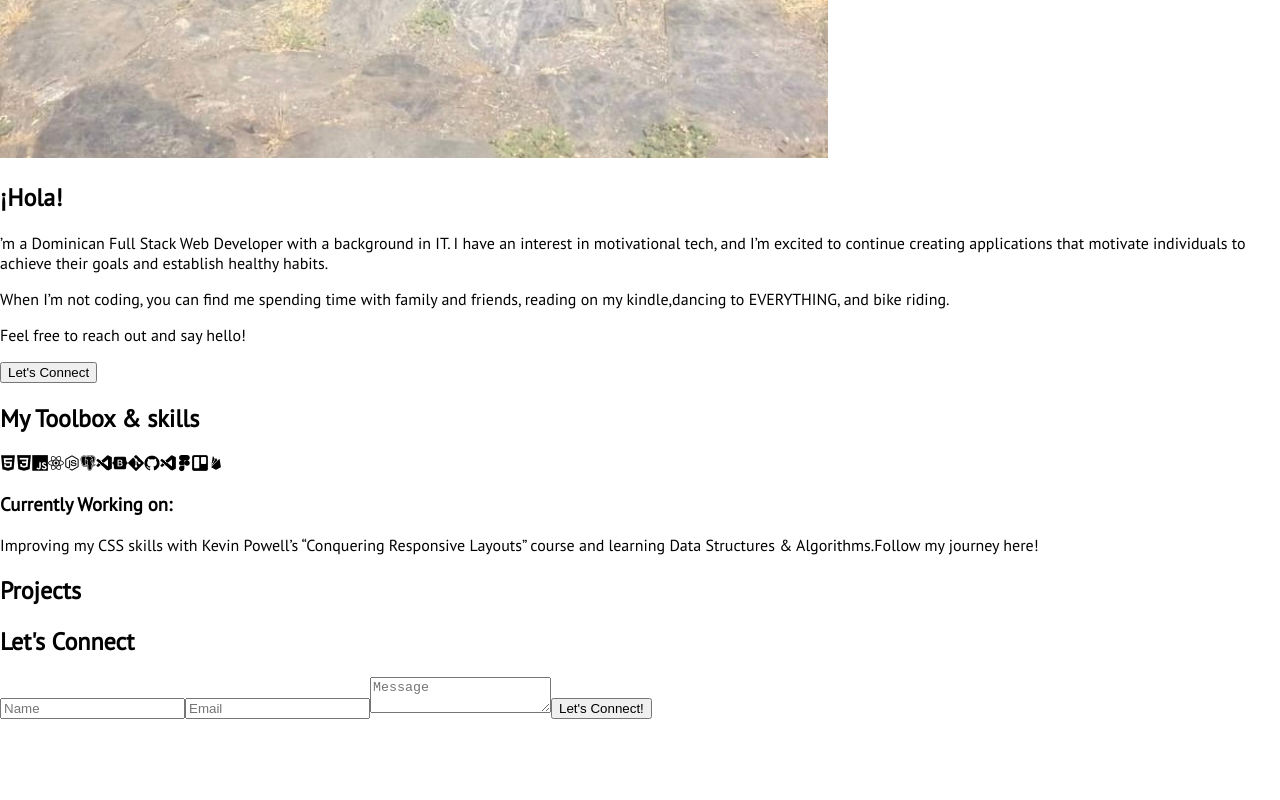
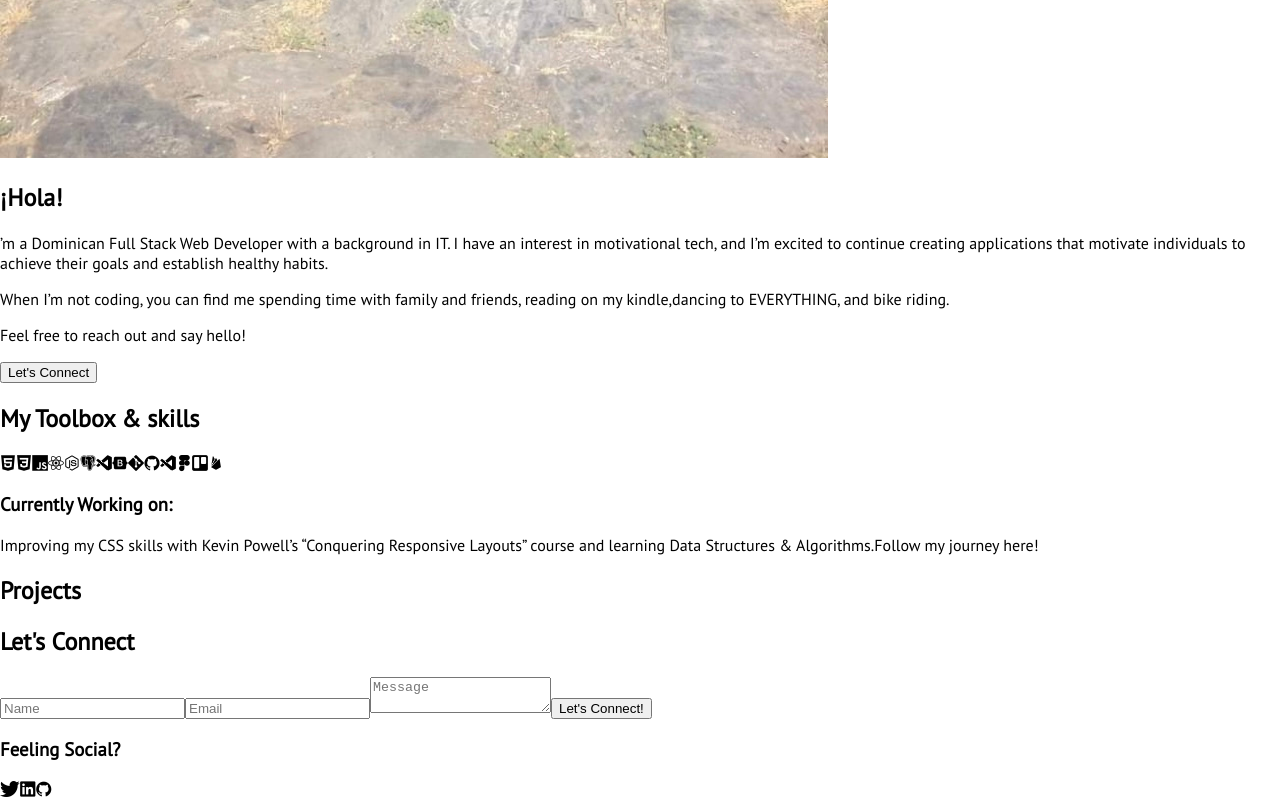
Before and after one commit to Tpichardo/portfolio, a React (Create React App) app: page / in a window 1280 px wide. Shown: the part 1640-2440 px from the top of the page. Before the commit the page ends 2359 px from the top, so only its background shows below. Built offline with nearby package versions, Linux system fonts and the light colour scheme.

Commit message:
Adds social media devicons

```diff
--- a/src/Components/Contact.js
+++ b/src/Components/Contact.js
@@ -6,22 +6,22 @@ const Contact = () => {
         name: "",
         email: "",
         message: ""
-    })
+    });
 
     const { name, email, message } = contactInfo;
 
     const handleInputChange = (e) => {
         let { name, value } = e.target;
-        setContactInfo({ ...contactInfo, [name]: [value] })
-    }
+        setContactInfo({ ...contactInfo, [name]: [value] });
+    };
 
     const handleSubmit = (e) => {
         e.preventDefault();
-    }
+    };
 
     return (
         <section className="contact" id='contact'>
-            <div className="leftContact">
+            <div className="left-contact">
                 <h1>Let's Connect</h1>
                 <form onSubmit={handleSubmit}>
                     <input
@@ -50,6 +50,12 @@ const Contact = () => {
                     </textarea>
                     <input type="submit" value="Let's Connect!" />
                 </form>
+                <div className="right-contact">
+                    <h3>Feeling Social?</h3>
+                    <i class="devicon-twitter-original"></i>
+                    <i class="devicon-linkedin-plain"></i>
+                    <i class="devicon-github-original"></i>
+                </div>
             </div>
         </section>
     );
```
